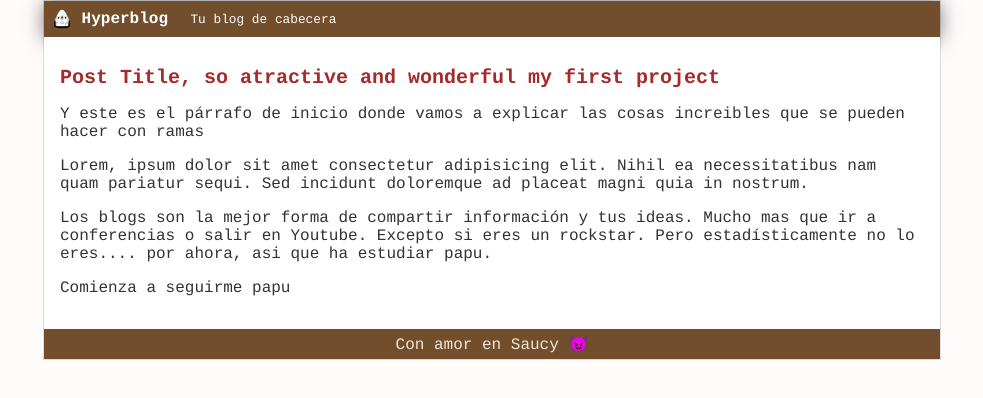
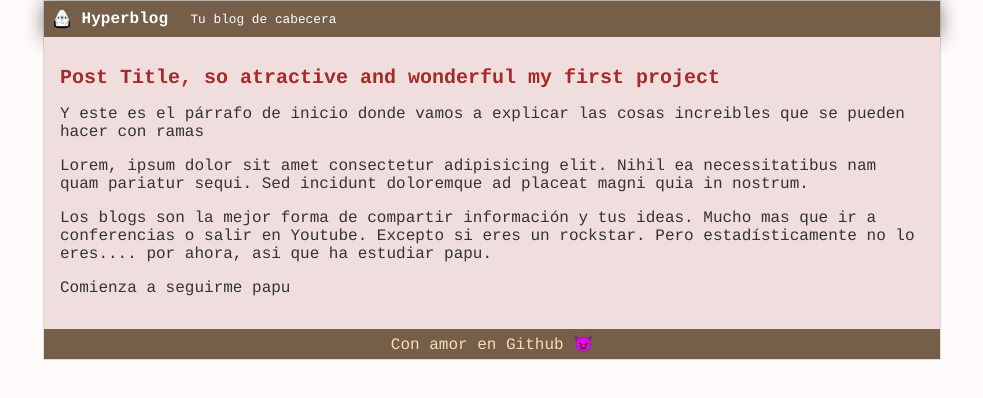
Before and after one commit to om4rdev/hyperblog, a plain HTML site: page index.html in a window 1280 px wide. Shown: the whole page, without its empty margins (148-1131 px from the left). Drawn offline with Linux system fonts and the light colour scheme.

```diff
--- a/css/style.css
+++ b/css/style.css
@@ -11,7 +11,7 @@ body
 
 #cabecera
 {
-    background: rgb(114, 78, 44);
+    background: rgb(117, 95, 72);
     box-shadow: 0px 2px 20px 0px rgba(0,0,0,0.5);
     color: white;
     font-weight: bold;
@@ -48,13 +48,13 @@ body
 }
 #post
 {
-    background: white;
+    background: rgb(240, 222, 222);
     padding: 1em;
 }
 
 #footer {
-    background:rgb(114, 78, 44);
-    color: rgb(243, 232, 211);
+    background:rgb(117, 95, 72);
+    color: wheat;
     text-align:center;
     padding: 0.3em;
 }
--- a/index.html
+++ b/index.html
@@ -18,7 +18,7 @@
                 <p>Comienza a seguirme papu</p>
             </div>
             <div id="footer">
-                Con amor en Saucy 😈
+                Con amor en Github 😈
             </div>
         </div>
     </body>
```
